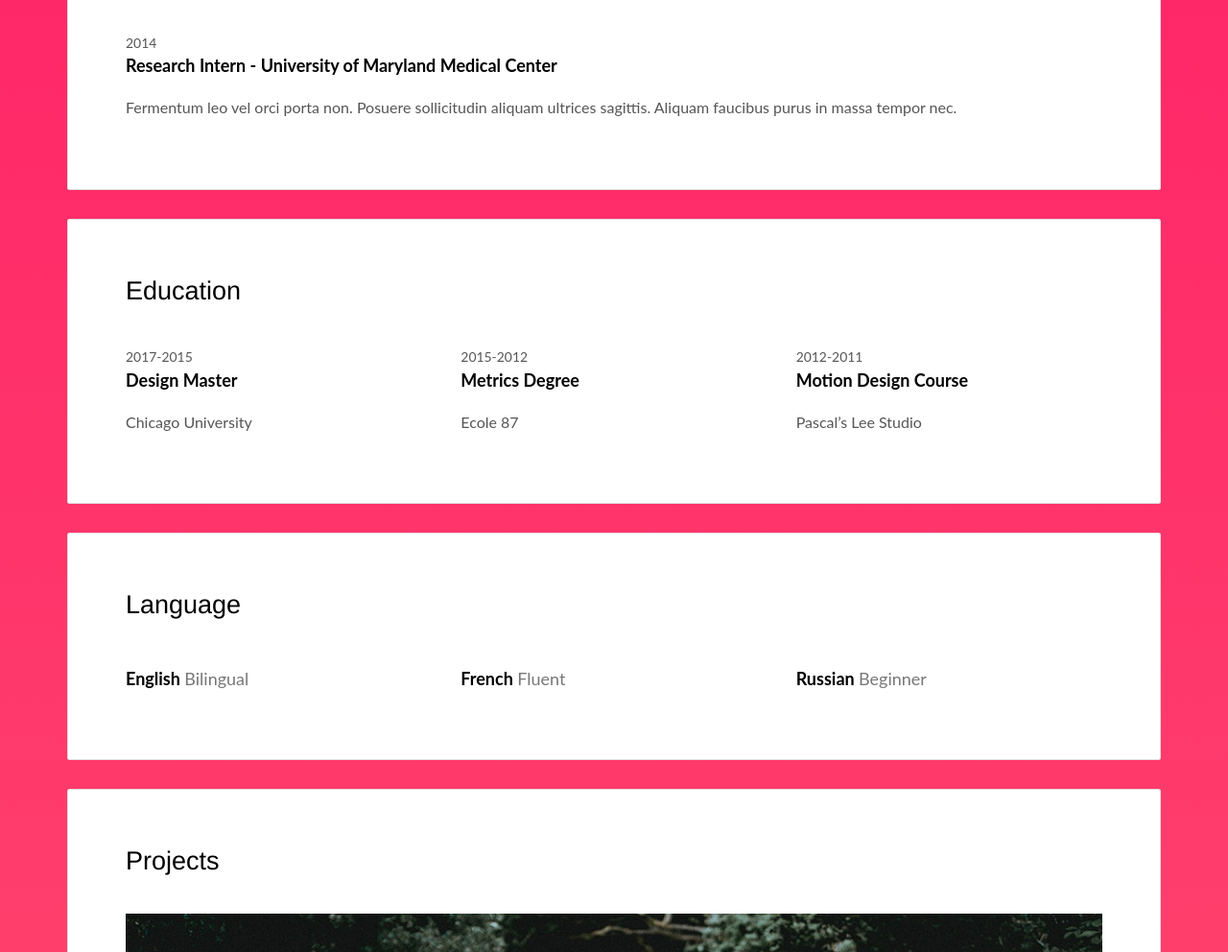
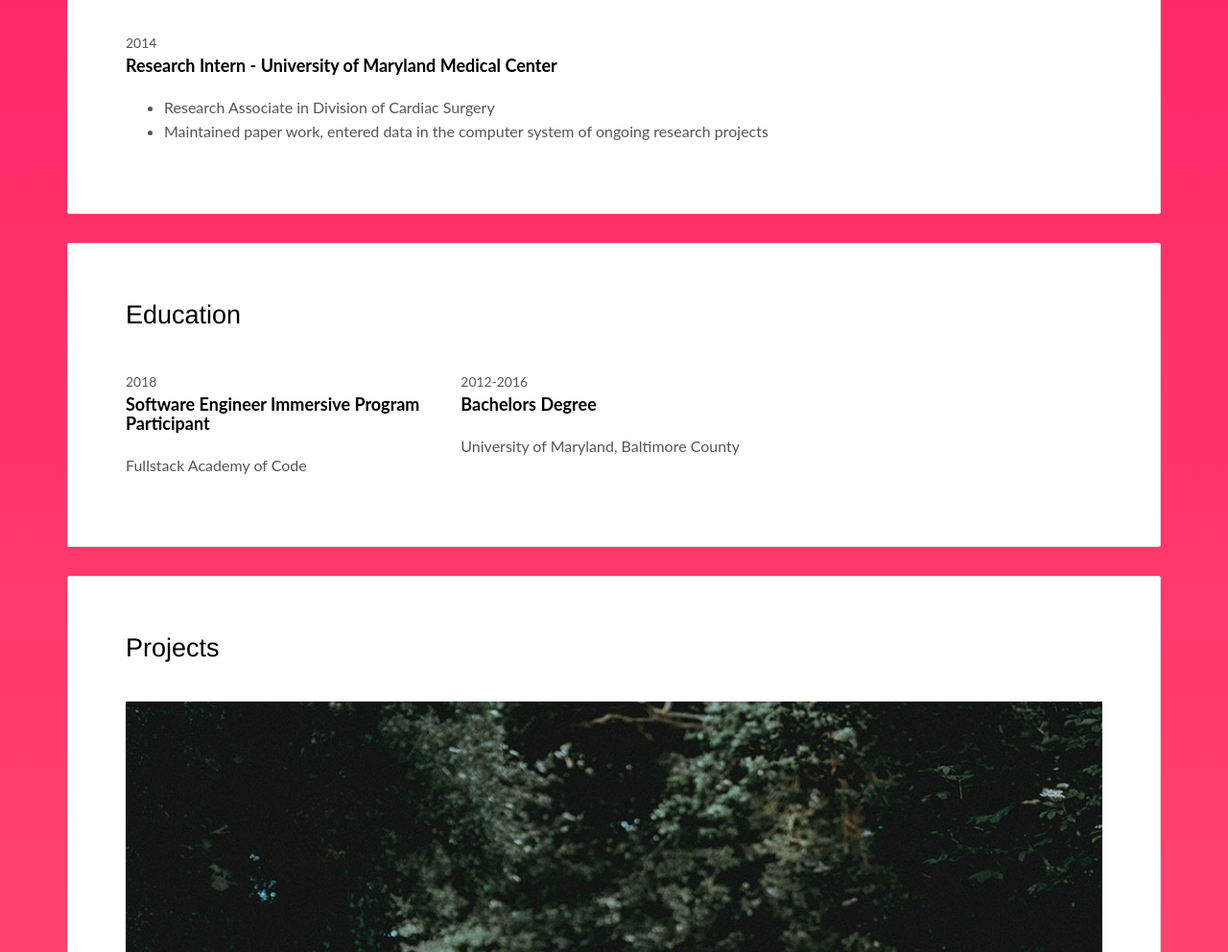
Before and after one commit to Ali-Aftab/Ali-Aftab.github.io, a plain HTML site: page index.html in a window 1280 px wide. Shown: the part 1698-2690 px from the top of the page at 96% size. Drawn offline with Linux system fonts and the light colour scheme.

Commit message:
adding meta data

```diff
--- a/index.html
+++ b/index.html
@@ -7,7 +7,7 @@
     <meta content="width=device-width,initial-scale=1" name="viewport">
     <meta content="description" name="description">
     <meta name="google" content="notranslate" />
-    <meta content="Mashup templates have been developped by Orson.io team" name="author">
+    <meta content="Personal Site of Ali" name="author">
 
     <!-- Disable tap highlight on IE -->
     <meta name="msapplication-tap-highlight" content="no">
@@ -144,8 +144,15 @@
                                 <h3 class="h5 date-title">Research Intern - <a href="https://www.umms.org/ummc" title="">University
                                         of Maryland Medical Center</a></h3>
 
-                                <p>Fermentum leo vel orci porta non. Posuere sollicitudin aliquam ultrices sagittis.
-                                    Aliquam faucibus purus in massa tempor nec.</p>
+                                <p>
+                                    <ul>
+                                        <li>Research Associate in Division of Cardiac Surgery
+                                        </li>
+                                        <li>Maintained paper work, entered data in the computer system of ongoing
+                                            research projects</li>
+
+                                    </ul>
+                                </p>
                             </div>
                         </div>
                     </div>
@@ -157,31 +164,24 @@
                             <div class="row">
                                 <div class="col-md-4">
                                     <div class="education-experience">
-                                        <small class="date">2017-2015</small>
-                                        <h3 class="h5 date-title">Design Master</h3>
-                                        <p>Chicago University</p>
+                                        <small class="date">2018</small>
+                                        <h3 class="h5 date-title">Software Engineer Immersive Program Participant</h3>
+                                        <p>Fullstack Academy of Code</p>
                                     </div>
 
                                 </div>
                                 <div class="col-md-4">
                                     <div class="education-experience">
-                                        <small class="date">2015-2012</small>
-                                        <h3 class="h5 date-title">Metrics Degree</h3>
-                                        <p>Ecole 87</p>
-                                    </div>
-                                </div>
-                                <div class="col-md-4">
-                                    <div class="education-experience">
-                                        <small class="date">2012-2011</small>
-                                        <h3 class="h5 date-title">Motion Design Course</h3>
-                                        <p>Pascal’s Lee Studio</p>
+                                        <small class="date">2012-2016</small>
+                                        <h3 class="h5 date-title">Bachelors Degree</h3>
+                                        <p>University of Maryland, Baltimore County</p>
                                     </div>
                                 </div>
                             </div>
                         </div>
                     </div>
 
-                    <div class="card">
+                    <!-- <div class="card">
                         <div class="card-block">
                             <h2>Language</h2>
                             <div class="row">
@@ -202,7 +202,7 @@
                                 </div>
                             </div>
                         </div>
-                    </div>
+                    </div> -->
 
                     <div class="card">
                         <div class="card-block">
```
